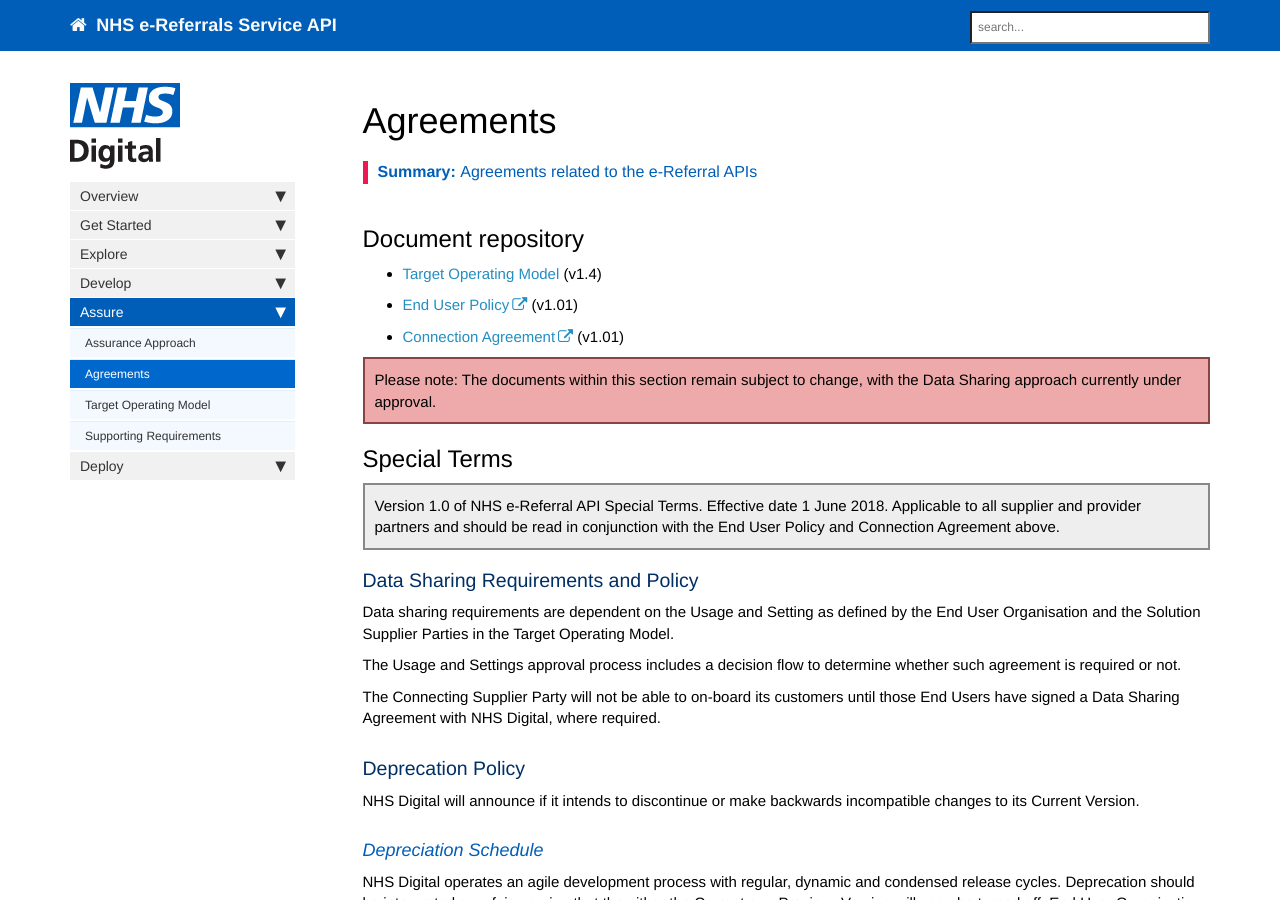
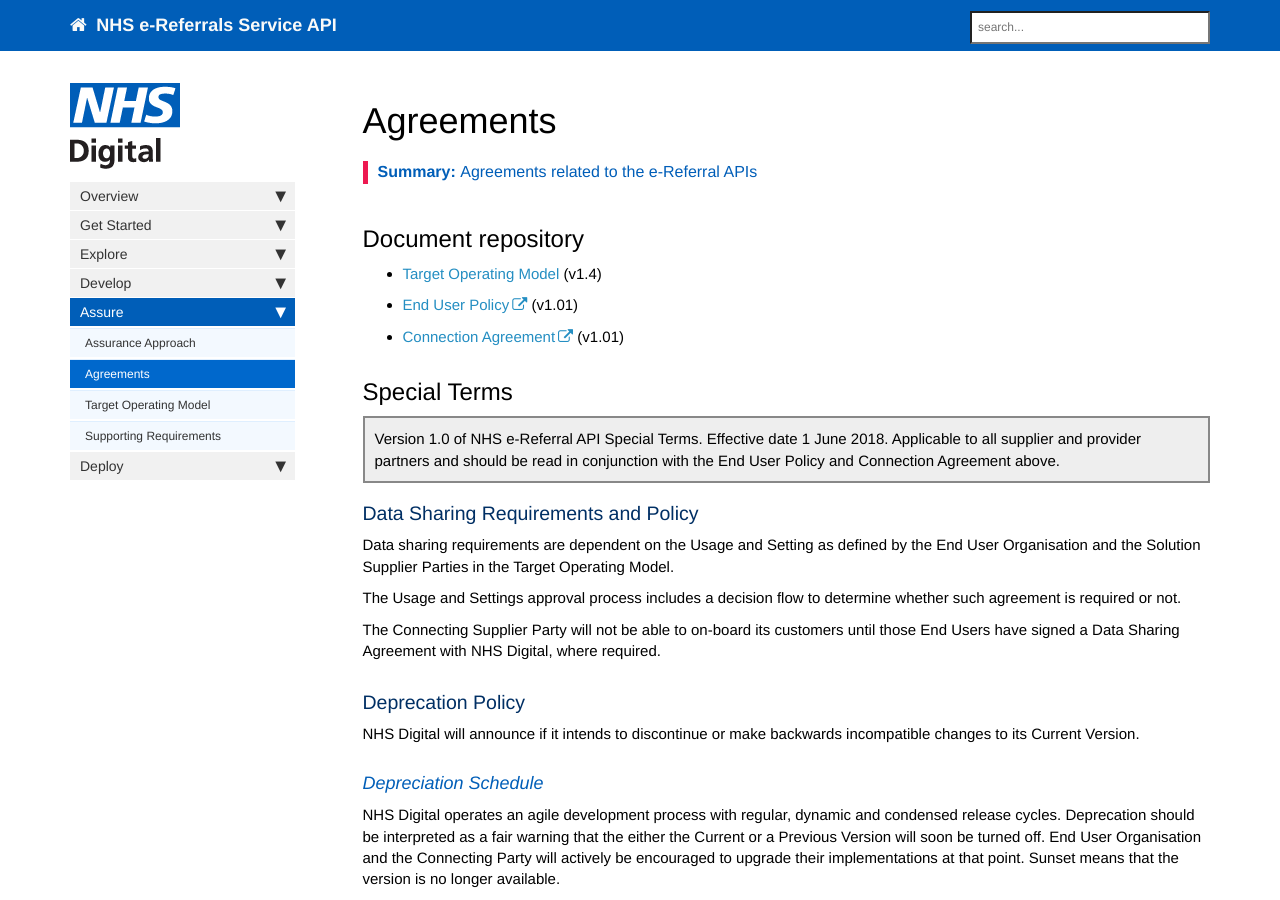
Before and after one commit to nhsconnect/digital-referrals, a Jekyll site: the page built from pages/assure/assure_agreements.md, in a window 1280 px wide and 900 px high. Built offline with Jekyll 4.4.1, drawn with Linux system fonts in a browser that asks for light colours; nearby versions of some CDN libraries; comment, search, counter and statistics services are not loaded.

Commit message:
Red box removed as requested by PD

```diff
--- a/pages/assure/assure_agreements.md
+++ b/pages/assure/assure_agreements.md
@@ -12,10 +12,6 @@ summary: "Agreements related to the e-Referral APIs"
 * [Target Operating Model](downloads/agreements/Target_Operating_Model_-_e-RS_APIs_-_Self-Evaluation_Checklist_V1.4.xlsx) (v1.4)
 * [End User Policy](https://developer.nhs.uk/wp-content/uploads/2018/05/NHSD-End-User-Policy-Template_V1_01.docx) (v1.01)
 * [Connection Agreement](https://developer.nhs.uk/wp-content/uploads/2018/05/NHSD-Connection-Agreement_Template_V1_01.docx) (v1.01)
-
-<div style="border: 2px solid #884444; padding: 10px; background: #eeaaaa;">
-Please note: The documents within this section remain subject to change, with the Data Sharing approach currently under approval.
-</div>
 
 ## Special Terms
 
```
